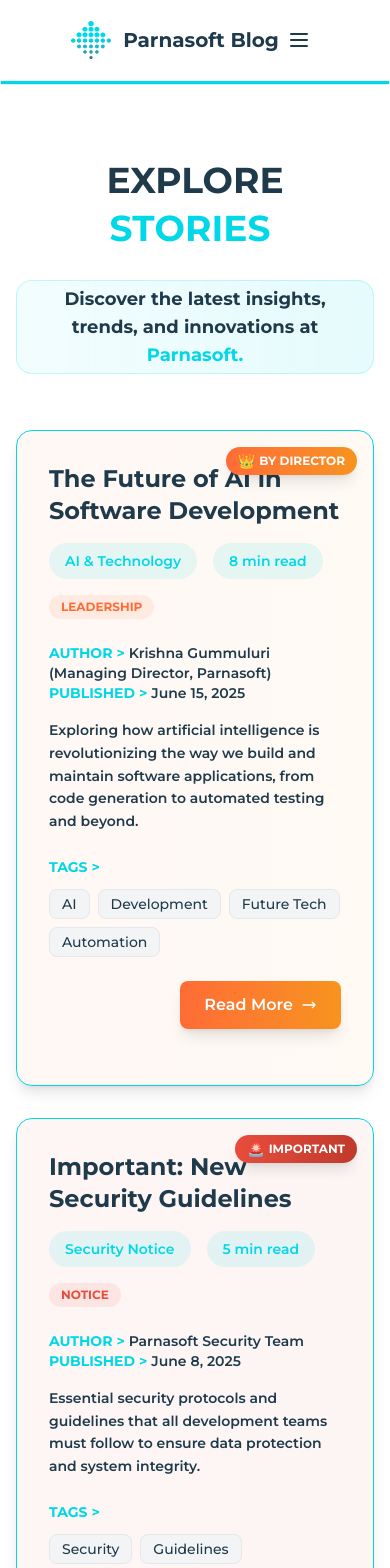
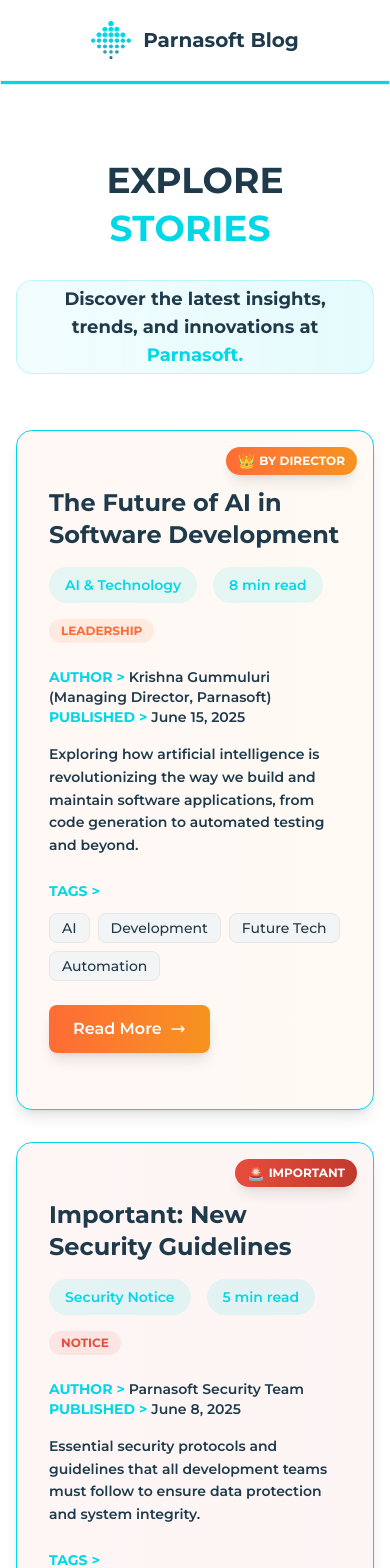
Before and after one commit to SakethChandaka/blog-parnasoft, a Next.js app in the folder blog-parnasoft/: page / in a window 390 px wide. Shown: the top 1568 px of the page. Built offline with nearby package versions, Linux system fonts and the light colour scheme.

Commit message:
minor ui fixes

```diff
--- a/blog-parnasoft/app/layout.tsx
+++ b/blog-parnasoft/app/layout.tsx
@@ -38,11 +38,6 @@ export default function RootLayout({
                 </div>
                 <span className="font-bold text-[#1e3a4b] text-xl">Parnasoft Blog</span>
               </div>
-              <button className="md:hidden p-2 rounded-lg hover:bg-gray-100">
-                <svg className="w-6 h-6 text-[#1e3a4b]" fill="none" stroke="currentColor" viewBox="0 0 24 24">
-                  <path strokeLinecap="round" strokeLinejoin="round" strokeWidth={2} d="M4 6h16M4 12h16M4 18h16" />
-                </svg>
-              </button>
             </div>
           </div>
         </nav>
--- a/blog-parnasoft/app/page.tsx
+++ b/blog-parnasoft/app/page.tsx
@@ -144,7 +144,7 @@ export default function BlogPage() {
   return (
     <div className="min-h-screen bg-white">
       {/* Hero Section */}
-      <section className="pt-20 bg-white">
+      <section className="pt-20 sm:pt-10 bg-white">
         <div className="max-w-6xl mx-auto px-4 sm:px-6 lg:px-8">
           <div className="text-center mb-0">
             {/* Header similar to careers page */}
@@ -219,7 +219,7 @@ export default function BlogPage() {
 
                   <div className="relative z-10 p-8">
                     {/* Post Header */}
-                    <div className="mb-6">
+                    <div className="mb-6 mt-6">
                       <h2 className="text-2xl lg:text-3xl font-bold text-[#1e3a4b] mb-4 group-hover:text-[#00d8e8] transition-colors duration-300">
                         {post.title}
                       </h2>
@@ -280,7 +280,7 @@ export default function BlogPage() {
                       </div>
 
                       {/* Read More Button with dynamic styling */}
-                      <div className="flex justify-end">
+                      <div className="flex justify-start">
                         <button className={`inline-flex items-center px-6 py-3 font-semibold rounded-lg transition-all duration-200 transform hover:scale-105 shadow-lg hover:shadow-xl group ${
                           post.authorType === 'md'
                             ? 'bg-gradient-to-r from-[#ff6b35] to-[#f7931e] text-white hover:from-[#e55a2b] hover:to-[#e08912]'
```
